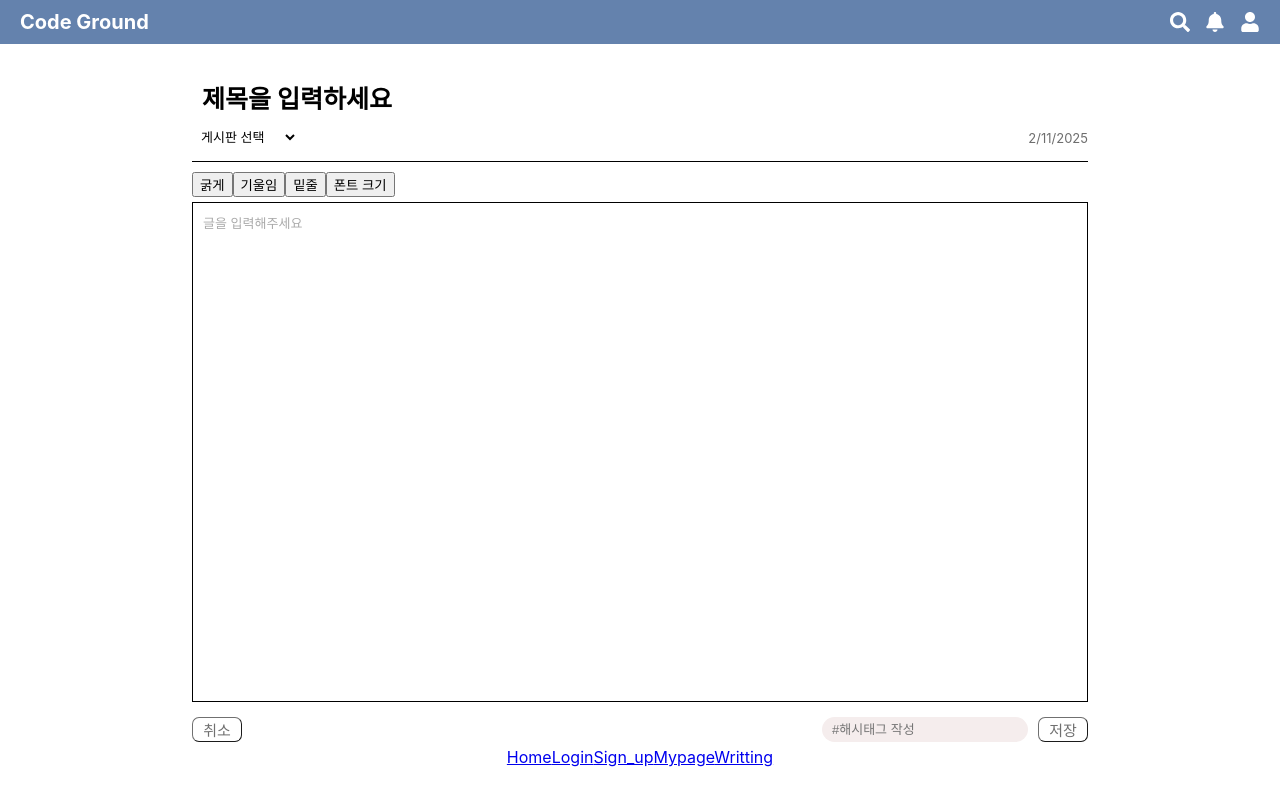
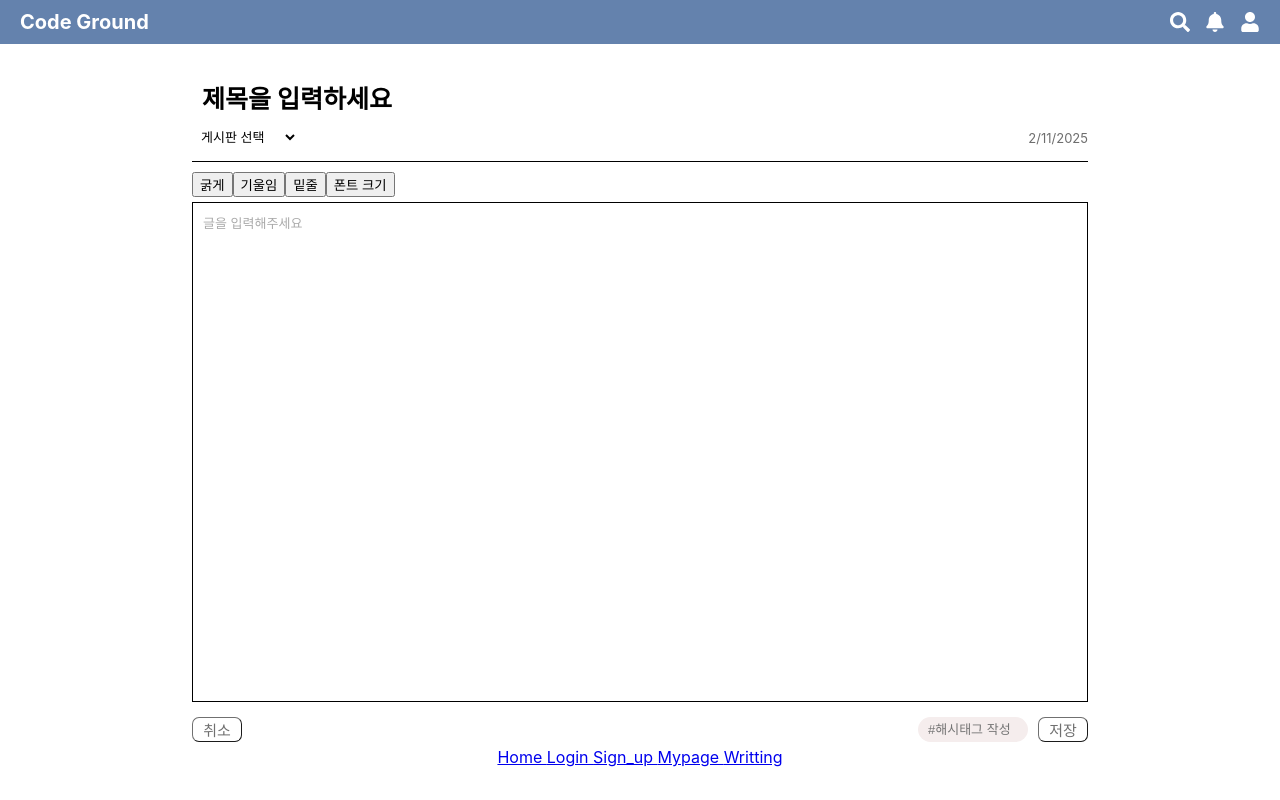
Before and after one commit to corner-codeground/codeground, a React (Create React App) app: page /writting in a window 1280 px wide. Built offline with nearby package versions, Linux system fonts and the light colour scheme.

Commit message:
writting init_except icon

```diff
--- /dev/null
+++ b/src/component/Hashtag.css
@@ -0,0 +1,50 @@
+.hashtag-input {
+    width: 110px;
+    display: flex;
+    flex-direction: column;
+    gap: 10px;
+}
+
+.hashtag-input input {
+    border-radius: 20px;
+    border: none;
+    background: #F5EDED;
+    color: #6E6E6E;
+    padding: 5px 10px;
+    font-size: 13px;
+    width: 100%;
+    box-sizing: border-box;
+    margin: 5px;
+}
+
+.hashtag {
+    white-space: nowrap;
+    display: flex;
+    align-items: center;
+    justify-content: space-between;
+    border-radius: 20px;
+    border: none;
+    background: #F5EDED;
+    color: #6E6E6E;
+    padding: 5px 10px;
+    font-size: 13px;
+    width: auto;
+    box-sizing: border-box;
+    margin: 5px;
+}
+
+.remove-hashtag {
+    text-shadow: none;
+    cursor: pointer;
+    color: inherit;
+    margin-left: 5px;
+}
+
+.hashtag-list {
+    display: flex;
+    flex-wrap: wrap;
+    gap: 5px;
+    align-items: flex-start;
+    justify-content: center;
+    width: 70%;
+}
--- a/src/component/HashtagInput.css
+++ /dev/null
@@ -1,17 +0,0 @@
-.hashtag-input input, .hashtag-list{
-    border-radius: 20px;
-    border: none;
-    background: #F5EDED;
-    color: #6E6E6E;
-    padding: 5px 10px;
-    font-size: 13px;
-    width: 100%;
-    box-sizing: border-box;
-    margin: 5px 5px;
-    display: block;
-
-}
-
-.hashtag {
-    display: block;
-}
--- a/src/component/HashtagInput.js
+++ b/src/component/HashtagInput.js
@@ -1,10 +1,9 @@
 //해시태그 추출하기(게시물 작성 및 수정)
 import React, {useState} from 'react';
-import './HashtagInput.css';
+import './Hashtag.css';
 
-const HashtagInput = () => {
+const HashtagInput = ({ onAddHashtags }) => {
     const [inputValue, setInputValue] = useState('');
-    const [hashtags, setHashtags] = useState([]);
 
     const handleInputChange = (e) => {
         const value = e.target.value;
@@ -21,13 +20,16 @@ const HashtagInput = () => {
     const handleKeyDown = (e) => {
         if (e.key === 'Enter' && inputValue.trim() !== '') {
             e.preventDefault(); // 폼 제출 방지 (새로고침 방지)
+
             const newHashtags = extractHashtags(inputValue);
-            setHashtags((prevHashtags) => [...prevHashtags, ...newHashtags]); // 기존 해시태그와 새로 추가된 해시태그 합치기
+            onAddHashtags(newHashtags);  // 부모 컴포넌트로 해시태그 전달
+
             setInputValue(''); // 입력란 초기화
         }
     };
 
     return (
+
         <div className="hashtag-input">
             <input
                 type="text"
@@ -36,16 +38,8 @@ const HashtagInput = () => {
                 onKeyDown={handleKeyDown}
                 placeholder="#해시태그 작성"
             />
-            {hashtags.length > 0 && (  //해시태그 작성 내용이 있는 경우 목록 보여줌
-                <div className="hashtag-list">
-                    {hashtags.map((hashtag, index) => (
-                        <div key={index} className="hashtag">
-                            {hashtag}
-                        </div>
-                    ))}
-                </div>
-            )}
         </div>
+
     );
 };
 
--- /dev/null
+++ b/src/component/HashtagList.js
@@ -0,0 +1,22 @@
+import React from 'react';
+import './Hashtag.css';
+
+const HashtagList = ({ hashtags, onRemoveHashtag }) => {
+    return (
+        <div className="hashtag-list">
+            {hashtags.map((hashtag, index) => (
+                <div key={index} className="hashtag">
+                {hashtag}
+                <div
+                    className="remove-hashtag"
+                    onClick={() => onRemoveHashtag(index)} // 클릭 시 삭제 함수 호출
+                    >
+                        &times;
+                    </div>
+                </div>
+            ))}
+        </div>
+    );
+};
+
+export default HashtagList;
--- a/src/pages/Writting.js
+++ b/src/pages/Writting.js
@@ -7,12 +7,17 @@ import EditorToolbar from '../component/EditorToolbar';
 import Editor from '../component/Editor';
 import Button from '../component/Button';
 import HashtagInput from '../component/HashtagInput';
+import HashtagList from '../component/HashtagList';
 
 const Writting = () => {
     const [title, setTitle] = useState('');
     const [content, setContent] = useState('');
     const editorRef = useRef(null);
 
+    const [hashtags, setHashtags] = useState([]);  // 해시태그 상태 관리
+    const handleRemoveHashtag = (index) => {    //해시태그 삭제 함수
+        setHashtags(hashtags.filter((_, i) => i !== index));
+    };
     const handleSubmit = (e) => {
         e.preventDefault();
         console.log("제목: ", title);
@@ -24,6 +29,11 @@ const Writting = () => {
         if(editorRef.current) {
             document.execCommand(styleType, false, null);
         }
+    };
+
+    // 해시태그 추가 함수
+    const handleAddHashtag = (newHashtags) => {
+        setHashtags((prevHashtags) => [...prevHashtags, ...newHashtags]);
     };
 
     const navigate = useNavigate(); //취소 or 저장 버튼 누르면 페이지 이동동
@@ -65,11 +75,13 @@ const Writting = () => {
             <div className="cancel-save-btn">
                 <Button text="취소" type="negative" onClick={handleCancel} />
                 <div className="right">
-                <HashtagInput />
+                <HashtagInput onAddHashtags={handleAddHashtag} /> {/* 해시태그 추가 함수 전달 */}
                 <Button text="저장" type="default" onClick={() => alert('저장버튼 클릭!')} />
                 </div>
             </div>
-
+            <div className="hashtag-list">
+                <HashtagList hashtags={hashtags} onRemoveHashtag={handleRemoveHashtag}/>  {/* 해시태그 목록 전달 */}
+            </div>
         </div>
     );
 };
```
Also changed, not shown: src/App.js (+5 -5 lines).
